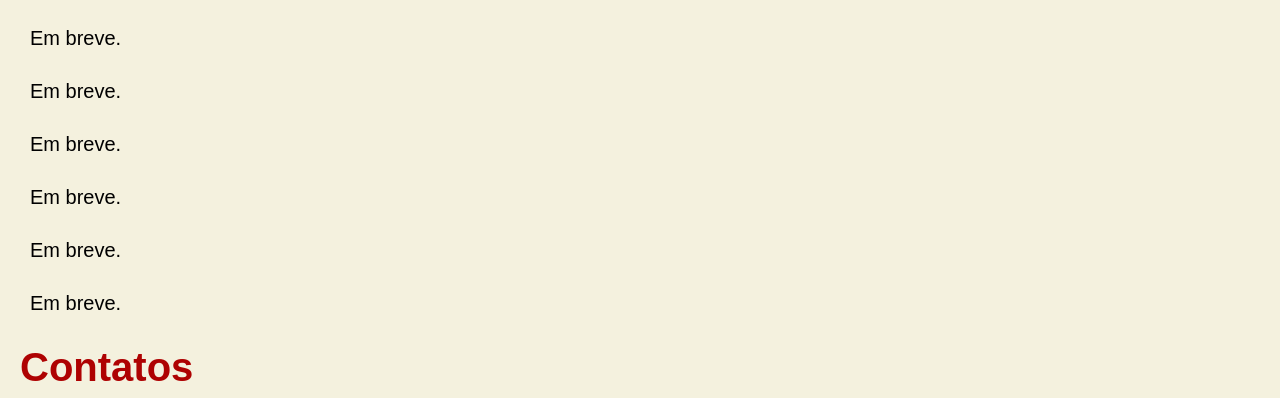
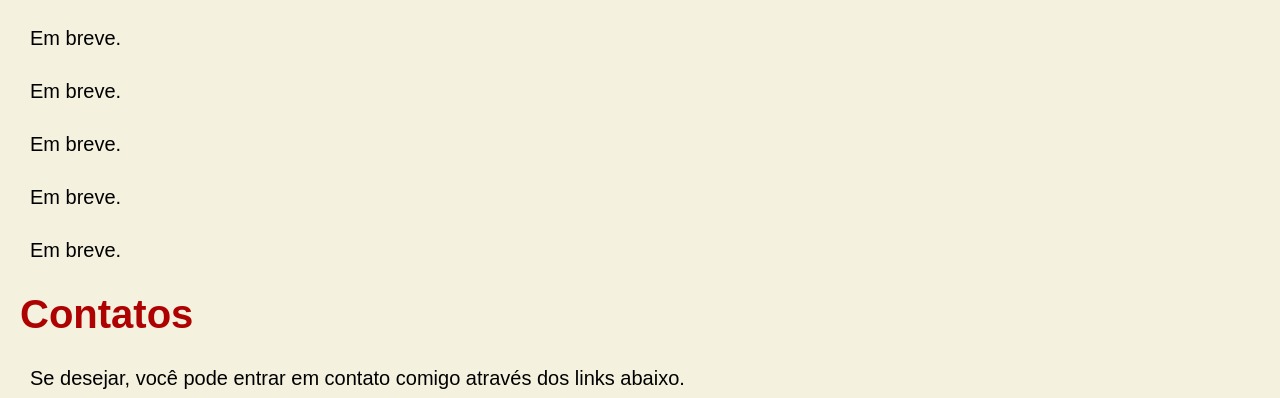
Before and after one commit to beatriz-sobreira/beatriz-sobreira.github.io, a plain HTML site: page index.html in a window 1280 px wide. Shown: the part 817-1215 px from the top of the page. Drawn offline with Linux system fonts and the light colour scheme; a web font is replaced by a local one.

Commit message:
atualização de navbar, lista e add de hover

```diff
--- a/index.html
+++ b/index.html
@@ -59,7 +59,6 @@
         <p>Em breve.</p>
         <p>Em breve.</p>
         <p>Em breve.</p>
-        <p>Em breve.</p>
     </div>
     <div>
         <h2>Contatos</h2>
--- a/style.css
+++ b/style.css
@@ -20,7 +20,7 @@ nav {
     display: flex;
     align-items: center;
 
-    /*
+    /* TESTAR DEPOIS
     justify-content: space-between;
     padding: 1px;
     */
```
